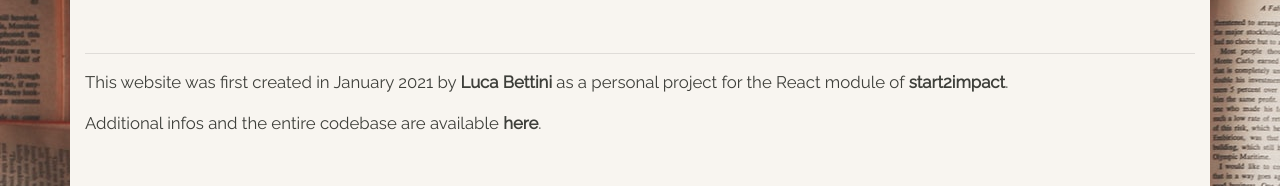
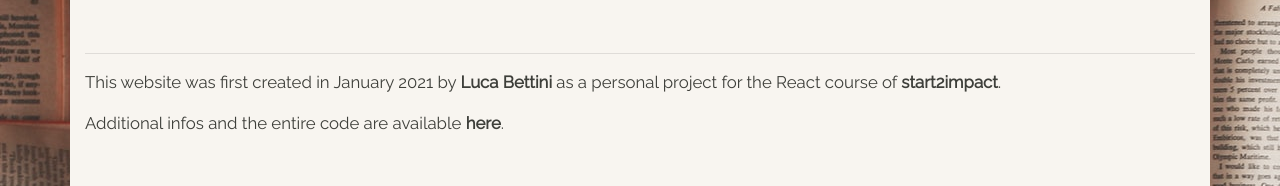
Before and after one commit to lucabettini/bookish, a React (Create React App) app: page /about in a window 1280 px wide. Shown: the part 130-316 px from the top of the page. Built offline with nearby package versions, Linux system fonts and the light colour scheme.

Commit message:
Changed README and links

```diff
--- a/src/screens/AboutScreen.js
+++ b/src/screens/AboutScreen.js
@@ -1,7 +1,7 @@
-import React from 'react';
+import React from "react";
 
-import { Container } from 'react-bootstrap';
-import styled from 'styled-components';
+import { Container } from "react-bootstrap";
+import styled from "styled-components";
 
 const P = styled.p`
   font-size: 1.2em;
@@ -9,30 +9,30 @@ const P = styled.p`
 
 const Title = styled.h1`
   padding-top: 2em;
-  font-family: 'Bree Serif', serif;
+  font-family: "Bree Serif", serif;
   padding-bottom: 1em;
 `;
 
 const AboutScreen = () => {
   return (
-    <div className='full-page background-img'>
-      <Container className='main-content background-white fill'>
+    <div className="full-page background-img">
+      <Container className="main-content background-white fill">
         <Title>About Bookish.</Title>
         <hr />
         <P>
-          This website was first created in January 2021 by{' '}
-          <a href='https://lucabettini.github.io/' className='link'>
+          This website was first created in January 2021 by{" "}
+          <a href="https://lucabettini.com" className="link">
             Luca Bettini
-          </a>{' '}
-          as a personal project for the React module of{' '}
-          <a href='https://www.start2impact.it/' className='link'>
+          </a>{" "}
+          as a personal project for the React course of{" "}
+          <a href="https://www.start2impact.it/" className="link">
             start2impact
           </a>
           .
         </P>
         <P>
-          Additional infos and the entire codebase are available{' '}
-          <a href='https://github.com/lucabettini/bookish' className='link'>
+          Additional infos and the entire code are available{" "}
+          <a href="https://github.com/lucabettini/bookish" className="link">
             here
           </a>
           .
--- a/src/screens/ErrorScreen.js
+++ b/src/screens/ErrorScreen.js
@@ -1,8 +1,8 @@
-import React from 'react';
-import { Link } from 'react-router-dom';
+import React from "react";
+import { Link } from "react-router-dom";
 
-import { Container } from 'react-bootstrap';
-import styled from 'styled-components';
+import { Container } from "react-bootstrap";
+import styled from "styled-components";
 
 const P = styled.p`
   font-size: 1.2em;
@@ -10,32 +10,34 @@ const P = styled.p`
 
 const Title = styled.h1`
   padding-top: 2em;
-  font-family: 'Bree Serif', serif;
+  font-family: "Bree Serif", serif;
   padding-bottom: 1em;
 `;
 
 const ErrorScreen = () => {
   return (
-    <div className='full-page background-img'>
-      <Container className='main-content background-white fill'>
+    <div className="full-page background-img">
+      <Container className="main-content background-white fill">
         <Title>Sorry Houston, we have a problem</Title>
         <hr />
         <P>
-          <i className='fas fa-space-shuttle' /> Either we couldn't find any
+          <i className="fas fa-space-shuttle" /> Either we couldn't find any
           book that matches your search or the server had an unexpected problem.
         </P>
         <P>
-          <i className='fas fa-space-shuttle' /> While we send our oompa-loompas
-          squad to check, you can{' '}
-          <Link to='/'>
-            <span className='link'>go back and perform another search</span>.
+          <i className="fas fa-space-shuttle" /> While we send our oompa-loompas
+          squad to check, you can{" "}
+          <Link to="/">
+            <span className="link">go back and perform another search</span>.
           </Link>
         </P>
         <P>
-          <i className='fas fa-space-shuttle' /> If the problem persists,{' '}
+          <i className="fas fa-space-shuttle" /> If the problem persists,{" "}
           <a
-            href='https://lucabettini.github.io/contacts.html'
-            className='link'
+            href="https://lucabettini.com"
+            target="_blank"
+            rel="noopener noreferrer"
+            className="link"
           >
             please let me know
           </a>
--- a/src/screens/HomeScreen.js
+++ b/src/screens/HomeScreen.js
@@ -1,10 +1,10 @@
-import React from 'react';
-import { Link, HashRouter } from 'react-router-dom';
+import React from "react";
+import { Link } from "react-router-dom";
 
-import { Container, Row, Col } from 'react-bootstrap';
-import styled from 'styled-components';
+import { Container, Row, Col } from "react-bootstrap";
+import styled from "styled-components";
 
-import Searchbar from '../components/Searchbar';
+import Searchbar from "../components/Searchbar";
 
 const Column = styled(Col)`
   display: flex;
@@ -15,7 +15,7 @@ const Title = styled.h1`
   display: block;
   margin-top: 20vh;
   margin-bottom: 10vh;
-  font-family: 'Bree Serif', serif;
+  font-family: "Bree Serif", serif;
   font-size: 5em;
   color: #2a2b28;
   text-shadow: -1px 0 #ced4da, 0 1px #ced4da, 1px 0 #ced4da, 0 -1px #ced4da;
@@ -23,7 +23,7 @@ const Title = styled.h1`
 
 const About = styled.div`
   font-size: 1em;
-  font-family: 'Bree Serif', sans-serif;
+  font-family: "Bree Serif", sans-serif;
   color: #2a2b28;
 `;
 
@@ -41,7 +41,7 @@ const Footer = styled.div`
 const HomeScreen = () => {
   return (
     <>
-      <Container className='main-content fill'>
+      <Container className="main-content fill">
         <Row>
           <Column>
             <Title>Bookish.</Title>
@@ -54,13 +54,11 @@ const HomeScreen = () => {
         </Row>
       </Container>
       <Footer>
-        <HashRouter>
-          <Link to='/about'>
-            <About>
-              <span>About Bookish.</span>
-            </About>
-          </Link>
-        </HashRouter>
+        <Link to="/about">
+          <About>
+            <span>About Bookish.</span>
+          </About>
+        </Link>
       </Footer>
     </>
   );
```
Also changed, not shown: 2 other files (tests, documents, lock files or other folders).
